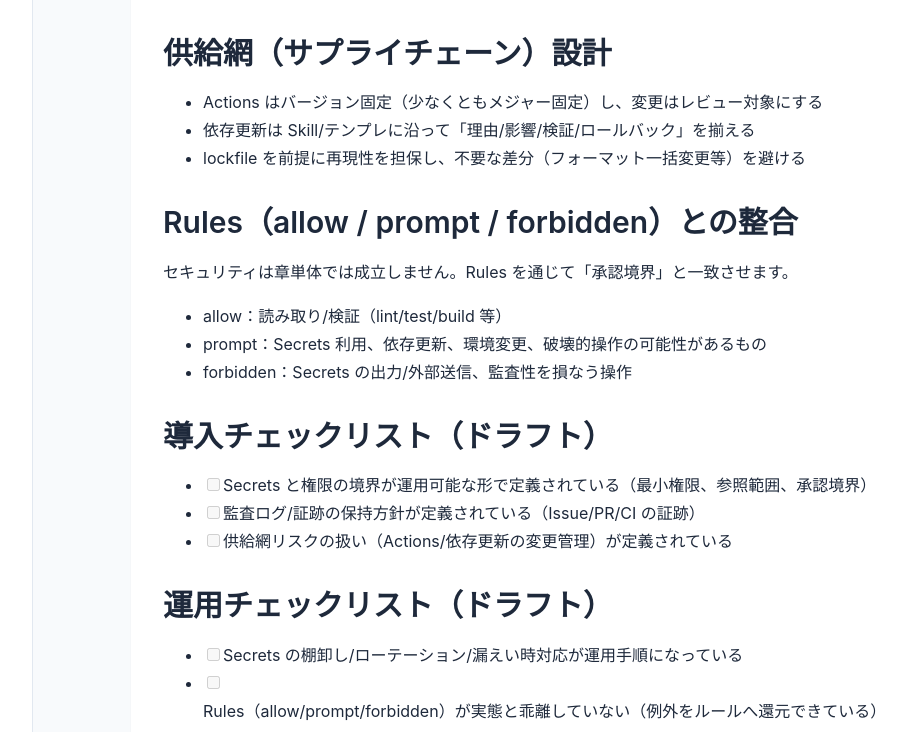
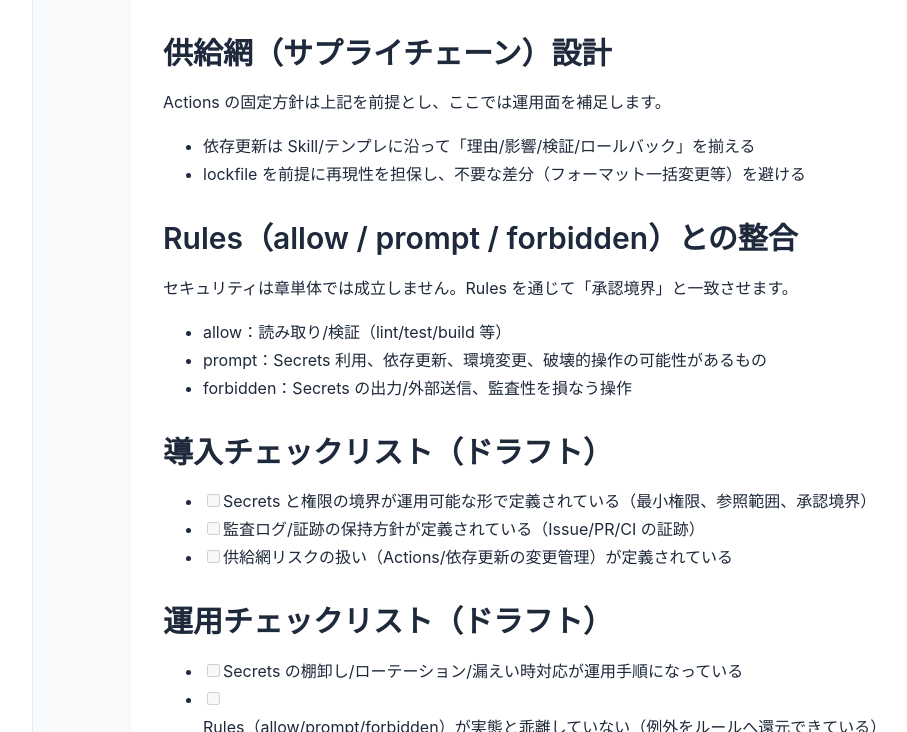
Before and after one commit to itdojp/GitHub-AgentOps-book, a Jekyll site: the page built from docs/chapters/chapter10/index.md, in a window 1280 px wide and 900 px high, scrolled down 2520 px, cut to the strip 168-900 px from the top of the window. Shown: the whole strip, without its empty margins (247-1154 px from the left). Built offline with Jekyll 4.4.1, drawn with Linux system fonts in a browser that asks for light colours.

Commit message:
docs: de-duplicate supply chain guidance

```diff
--- a/docs/chapters/chapter10/index.md
+++ b/docs/chapters/chapter10/index.md
@@ -95,7 +95,8 @@ jobs:
 
 ## 供給網（サプライチェーン）設計
 
-- Actions はバージョン固定（少なくともメジャー固定）し、変更はレビュー対象にする
+Actions の固定方針は上記を前提とし、ここでは運用面を補足します。
+
 - 依存更新は Skill/テンプレに沿って「理由/影響/検証/ロールバック」を揃える
 - lockfile を前提に再現性を担保し、不要な差分（フォーマット一括変更等）を避ける
 
```
Also changed, not shown: src/chapters/chapter10/index.md (+2 -1 lines).
